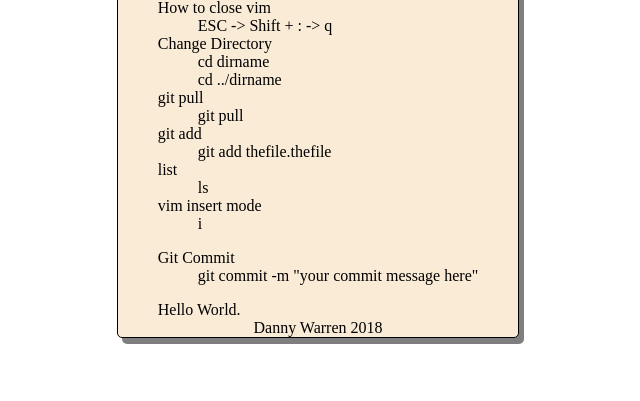
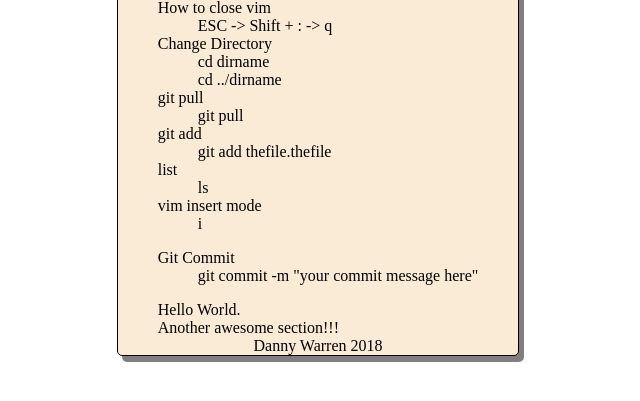
Before and after one commit to dannydwarren/cmd-website, a plain HTML site: page index.html in a window 1280 px wide. Shown: the part 175-576 px from the top of the page, without its empty margins (322-962 px from the left). Drawn offline with Linux system fonts and the light colour scheme.

Commit message:
Add another awesome section

```diff
--- a/index.html
+++ b/index.html
@@ -38,6 +38,9 @@
 			<section>
 				Hello World.
 			</section>
+			<section>
+				Another awesome section!!!
+			</section>
 		</main>
 		<footer>Danny Warren 2018</footer>
 	</div>
```
